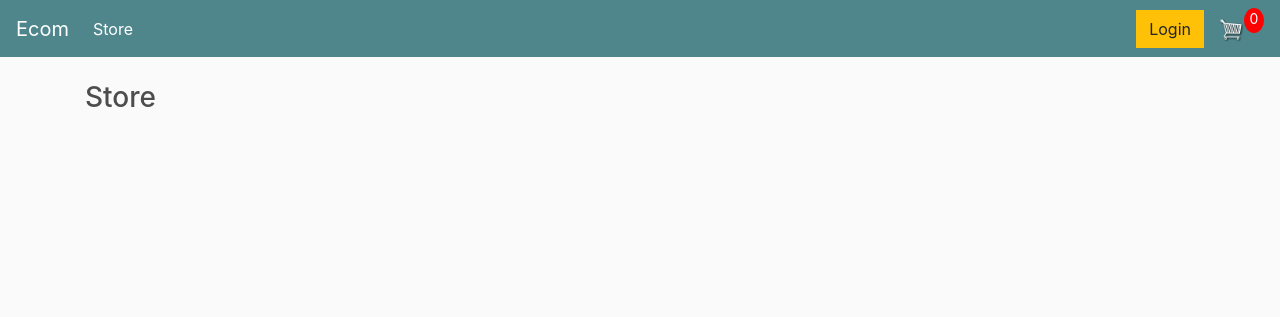
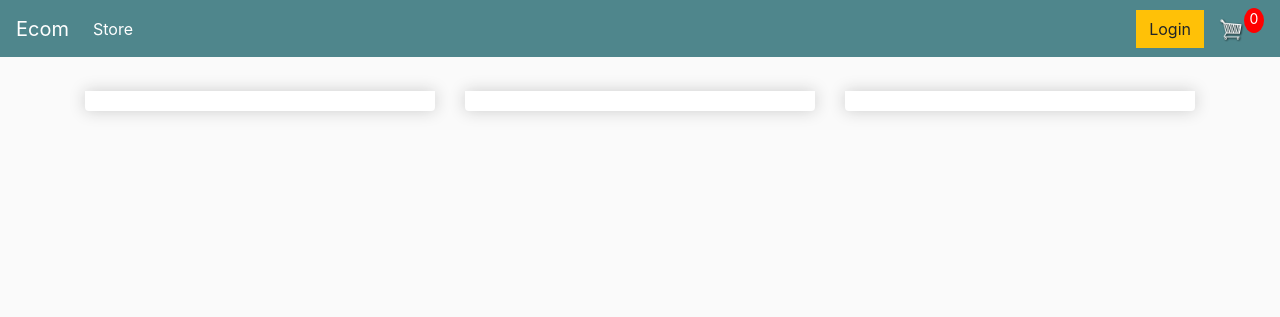
Before and after one commit to jpzambranoleon/Ecommerce-Website, a Django app: template store/templates/store/store.html in a window 1280 px wide. Shown: the top 317 px of the page. Run offline with Django 3.2, Linux system fonts and the light colour scheme; the template is opened without the code that fills it, so the values that code supplies are empty; some libraries are stand-ins or nearby versions.

Commit message:
updated store.html

```diff
--- a/store/templates/store/store.html
+++ b/store/templates/store/store.html
@@ -1,5 +1,23 @@
 {% extends 'store/main.html' %}
 {% load static %}
 {% block content %}
-    <h3>Store</h3>
+    <div class="row">
+        <div class="col-lg-4">
+            <div class="box-element product">
+
+            </div>
+        </div>
+
+        <div class="col-lg-4">
+            <div class="box-element product">
+
+            </div>
+        </div>
+
+        <div class="col-lg-4">
+            <div class="box-element product">
+
+            </div>
+        </div>
+    </div>
 {% endblock content %}
```
